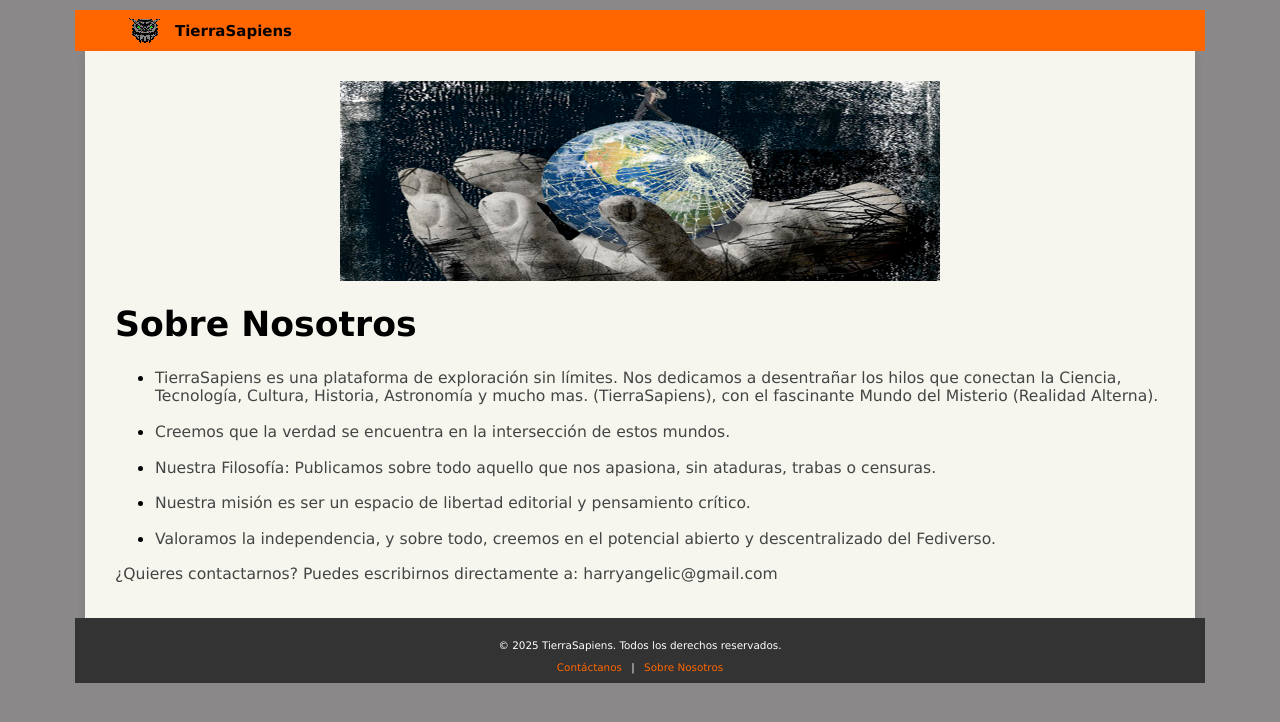
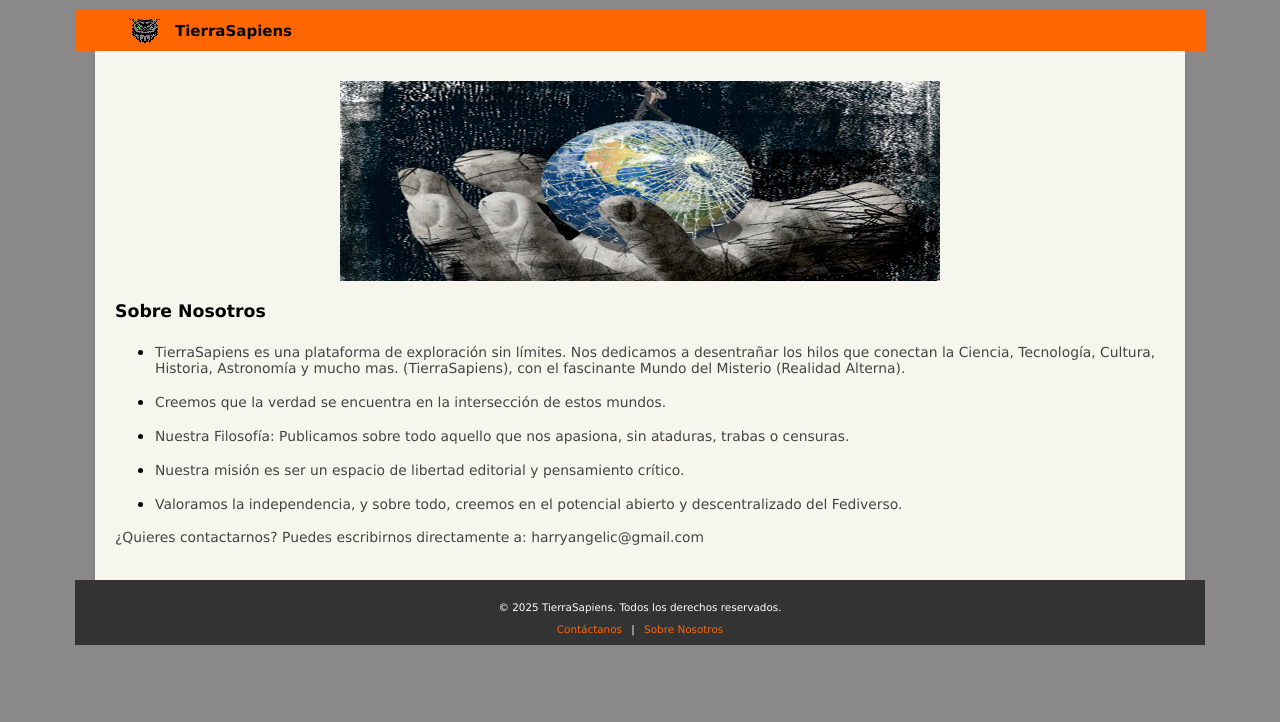
Before and after one commit to TierraSapiens/RealidadAlterna, a Jekyll site: the page built from sobre-nosotros.md, in a window 1280 px wide. Shown: the top 722 px of the page. Built offline with Jekyll 4.4.1, drawn with Linux system fonts in a browser that asks for light colours.

Commit message:
modificar

```diff
--- a/assets/css/style.css
+++ b/assets/css/style.css
@@ -392,7 +392,7 @@ main p a {
 ==========================================================================*/
 /*Estilos Gles. de la Página "Sobre Nosotros"*/
 .sobre-nosotros-page {
-    padding: 10px 30px 20px 30px;
+    padding: 10px 20px 20px 20px;
 }
 
 /*Estilos de la Figura (CONTENEDOR DE LA IMAGEN)*/
@@ -420,9 +420,15 @@ main p a {
     margin-bottom: 20px;
 }
 
+/* ✅ Achicar Título Principal (h1) */
+.sobre-nosotros-page h1 {
+    font-size: 1.0em; /* Reducido de un tamaño más grande a 2.0em */
+    margin-bottom: 20px;
+}
+
 /*Estilos de Párrafos dentro de esta página*/
 .sobre-nosotros-page p {
-    font-size: 0.9em;
+    font-size: 0.8em;
     color: #444;
     margin-bottom: 15px;
 }
```
